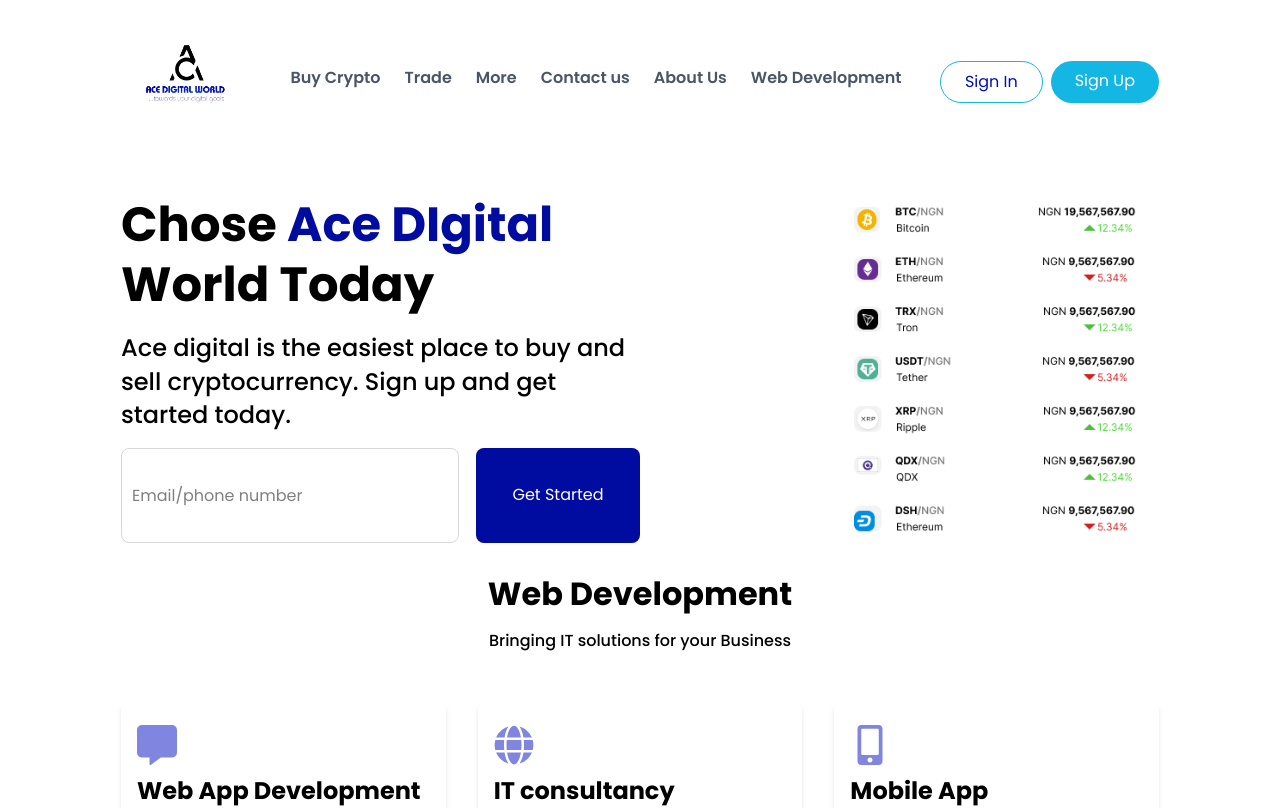
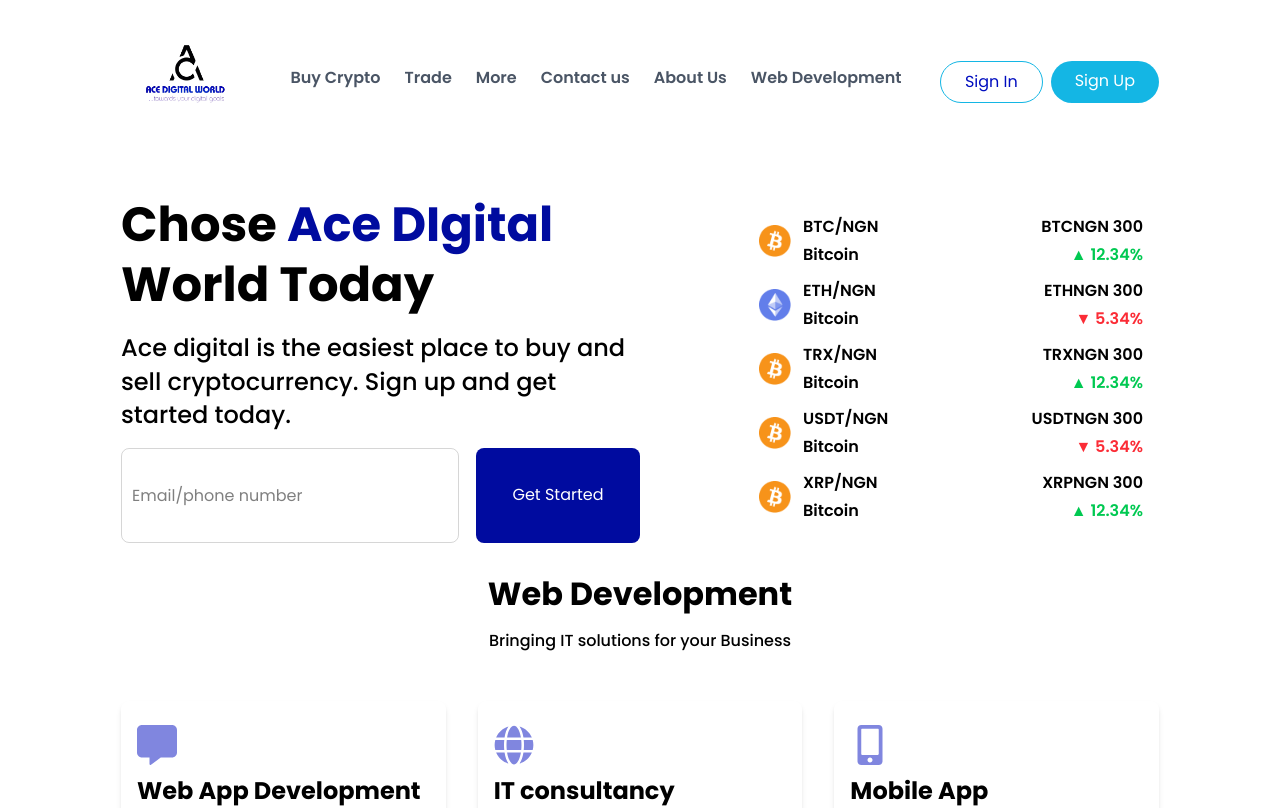
Before and after one commit to IFeanyI03/ace_crypto, a React (Vite) app: page / in a window 1280 px wide. Shown: the top 808 px of the page. Built offline with nearby package versions, Linux system fonts and the light colour scheme.

Commit message:
New list

```diff
--- /dev/null
+++ b/src/components/CryptoList.jsx
@@ -0,0 +1,77 @@
+import React from 'react';
+
+// Import your crypto icons
+import BtcIcon from '../assets/BTC.png';
+import EthIcon from '../assets/ETH.png';
+
+// Placeholder icons for others, you can replace these with actual image imports
+const PlaceholderIcon = ({ ticker }) => (
+    <div className="w-8 h-8 bg-gray-700 rounded-full flex items-center justify-center text-white font-bold">
+        {ticker.charAt(0)}
+    </div>
+);
+
+const CryptoListItem = ({ icon, ticker, change, cryptoCurrency, price }) => {
+    const isPositive = change > 0;
+    const colorClass = isPositive ? 'text-green-500' : 'text-red-500';
+
+    return (
+        <div className="flex items-center justify-between">
+            <div className="flex items-center gap-3">
+                <img src={icon} alt={`${ticker} icon`} className="w-8 h-8" />
+                <div className='flex flex-col gap-1'>
+                    <span className="font-semibold">{ticker}/NGN</span>
+                    <span className="font-semibold">{cryptoCurrency}</span>
+                </div>
+            </div>
+
+            <div className='flex flex-col gap-1 items-end'>
+                <span className="font-semibold">{ticker}NGN {price}</span>
+                <div className={`font-semibold ${colorClass}`}>
+                    {isPositive ? '▲' : '▼'} {Math.abs(change).toFixed(2)}%
+                </div>
+            </div>
+        </div>
+    );
+};
+
+const CryptoList = () => {
+    // You can easily edit this data
+    const cryptoData = [
+        { icon: BtcIcon, ticker: 'BTC', change: 12.34, currency: 'Bitcoin', price: 300.00 },
+        { icon: EthIcon, ticker: 'ETH', change: -5.34, currency: 'Bitcoin', price: 300.00 },
+        // Add other cryptocurrencies here. Using placeholders for now.
+        // To add more, find/create an icon, import it, and add a new entry below.
+        { icon: 'TRX_ICON_PATH', ticker: 'TRX', change: 12.34, currency: 'Bitcoin', price: 300.00 },
+        { icon: 'USDT_ICON_PATH', ticker: 'USDT', change: -5.34, currency: 'Bitcoin', price: 300.00 },
+        { icon: 'XRP_ICON_PATH', ticker: 'XRP', change: 12.34, currency: 'Bitcoin', price: 300.00 },
+    ];
+
+    // A simple function to render either the real icon or a placeholder
+    const getIcon = (item) => {
+        if (item.ticker === 'BTC') return BtcIcon;
+        if (item.ticker === 'ETH') return EthIcon;
+        // Add more specific icons here
+        // return <PlaceholderIcon ticker={item.ticker} />;
+        // For now, let's just use the BTC icon as a fallback placeholder
+        return BtcIcon;
+    };
+
+
+    return (
+        <div className="w-full max-w-sm py-4 rounded-xl space-y-3">
+            {cryptoData.map((crypto) => (
+                <CryptoListItem
+                    key={crypto.ticker}
+                    icon={getIcon(crypto)}
+                    ticker={crypto.ticker}
+                    change={crypto.change}
+                    cryptoCurrency={crypto.currency}
+                    price={crypto.price}
+                />
+            ))}
+        </div>
+    );
+};
+
+export default CryptoList;
--- a/src/components/HomePage.jsx
+++ b/src/components/HomePage.jsx
@@ -1,5 +1,6 @@
 import image from '../assets/cryptoList.png'
 import Services from '../components/Services';
+import CryptoList from './CryptoList';
 
 const HomePage = () => {
     return (
@@ -19,8 +20,9 @@
                             <button className='h-full w-full sm:w-[192px] bg-[#000B9F] p-2.5 rounded-[8px] text-white'>Get Started</button>
                         </div>
                     </div>
-                    <div className="md:w-1/2 flex items-center justify-center md:justify-end mt-8 md:mt-0">
-                        <img className='w-full h-full  md:w-[328px] md:h-[328px] object-contain' src={image} />
+                    <div className="md:w-1/2 w-full flex items-center px-4 justify-center md:justify-end mt-8 md:mt-0">
+                        <CryptoList/>
+                        {/* <img className='w-full h-full  md:w-[328px] md:h-[328px] object-contain' src={image} /> */}
                     </div>
                 </div>
             </section>
```
